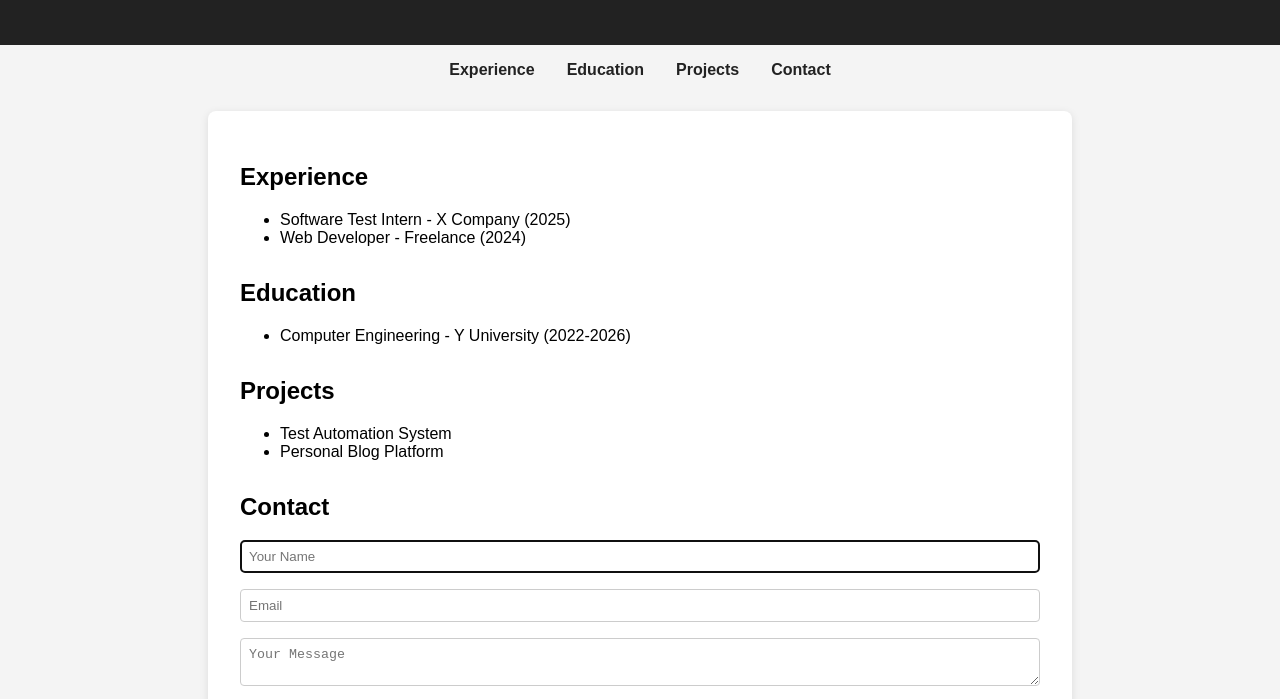
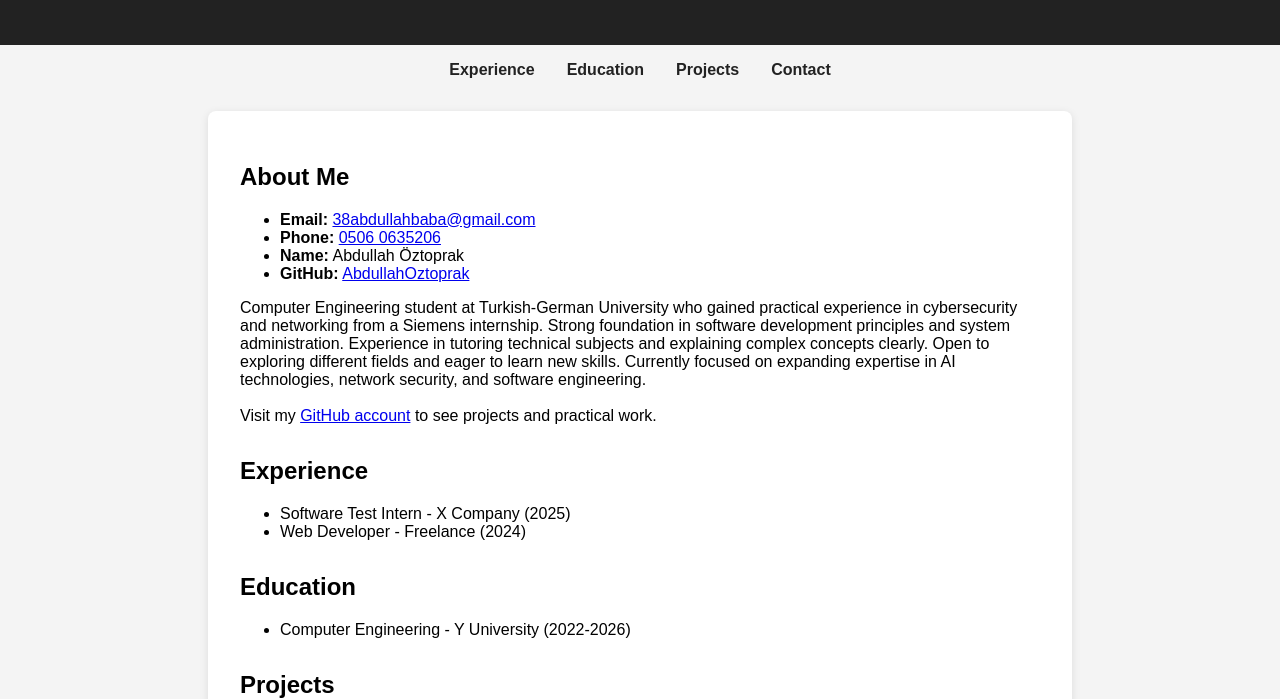
Before and after one commit to AbdullahOztoprak/My-Portfolio-Website, a website: page public/index.html in a window 1280 px wide. Shown: the part 133-832 px from the top of the page. Drawn offline with Linux system fonts and the light colour scheme.

Commit message:
Add About Me section with contact info and detailed bio

```diff
--- a/public/index.html
+++ b/public/index.html
@@ -20,6 +20,19 @@
       </ul>
   </nav>
   <main>
+      <section id="about">
+        <h2>About Me</h2>
+        <ul class="about-list">
+          <li><strong>Email:</strong> <a href="mailto:38abdullahbaba@gmail.com">38abdullahbaba@gmail.com</a></li>
+          <li><strong>Phone:</strong> <a href="tel:+905060635206">0506 0635206</a></li>
+          <li><strong>Name:</strong> Abdullah Öztoprak</li>
+          <li><strong>GitHub:</strong> <a href="https://github.com/AbdullahOztoprak" target="_blank">AbdullahOztoprak</a></li>
+        </ul>
+        <p class="about-bio">
+          Computer Engineering student at Turkish-German University who gained practical experience in cybersecurity and networking from a Siemens internship. Strong foundation in software development principles and system administration. Experience in tutoring technical subjects and explaining complex concepts clearly. Open to exploring different fields and eager to learn new skills. Currently focused on expanding expertise in AI technologies, network security, and software engineering.<br><br>
+          Visit my <a href="https://github.com/AbdullahOztoprak" target="_blank">GitHub account</a> to see projects and practical work.
+        </p>
+      </section>
       <section id="experience">
         <h2>Experience</h2>
         <ul>
```
